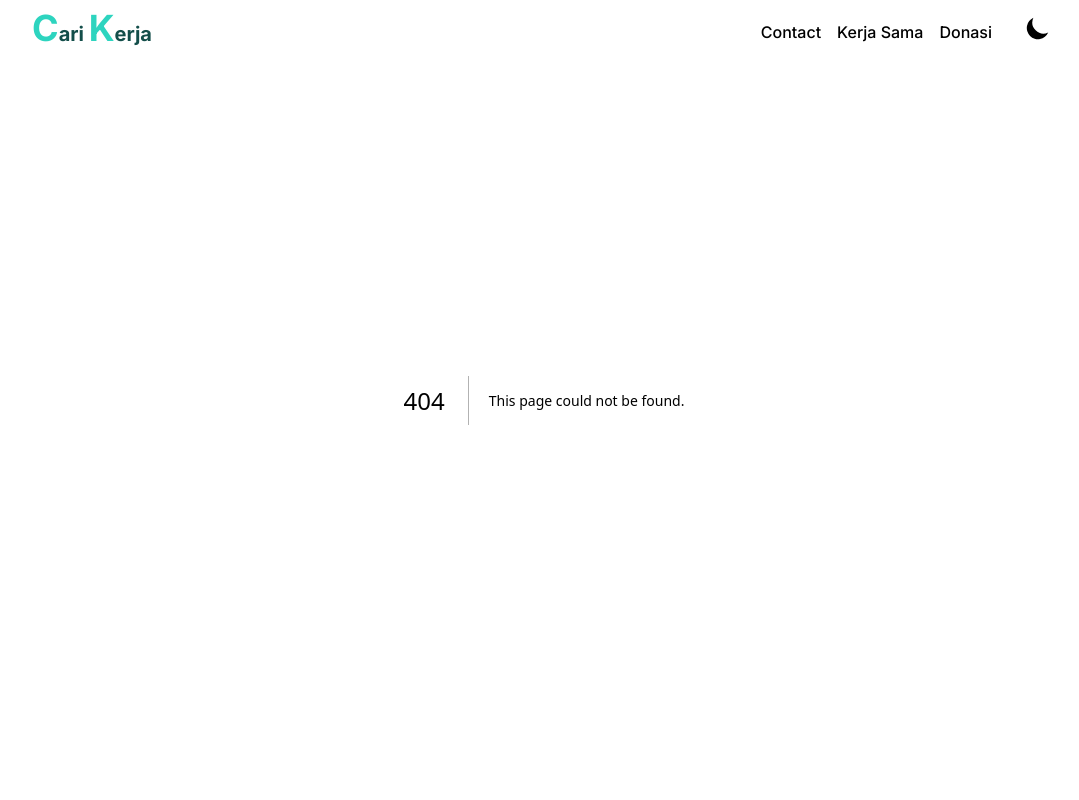
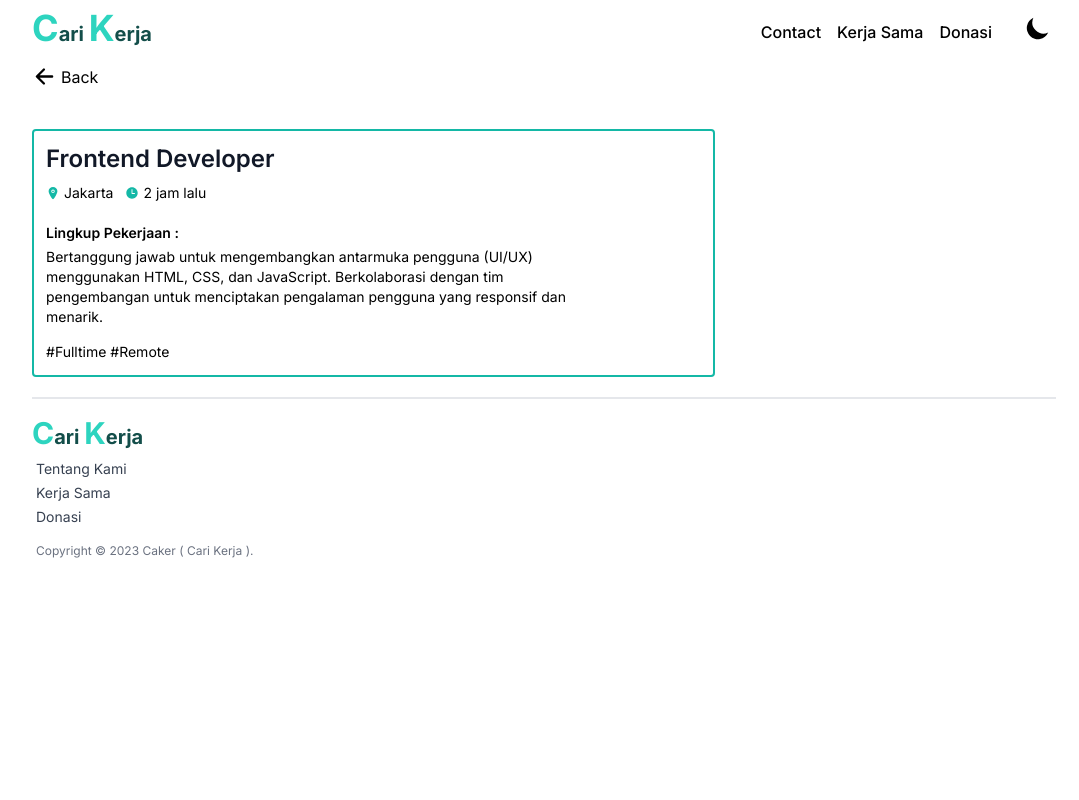
Before and after one commit to STMualim/webcaker, a Next.js app: page /job/1 in a window 1280 px wide. Before the commit this address had no page. Shown: the top 800 px of the page, without its empty margins (96-1175 px from the left). Built offline with nearby package versions, Linux system fonts and the light colour scheme.

Commit message:
add page job detail

```diff
--- /dev/null
+++ b/app/job/[id]/page.tsx
@@ -0,0 +1,59 @@
+"use client";
+import { useParams } from "next/navigation";
+import React, { useEffect, useState } from "react";
+import data from "@/data/jobs";
+import { IoLocation, IoTime, IoArrowBack } from "react-icons/io5";
+import Link from "next/link";
+
+type JobProps = {
+  id: number;
+  name: string;
+  location: string;
+  company: string;
+  posted: string;
+  tags: string[];
+  deskripsi: string;
+};
+
+const JobDetailPage = () => {
+  const { id } = useParams();
+  const [job, setJob] = useState<JobProps>();
+
+  useEffect(() => {
+    const findedData = data.find((data) => data.id === Number(id));
+    setJob(findedData);
+  }, []);
+
+  return <main className="pt-16">
+    <div>
+        <Link href="/" className="flex items-center gap-1">
+            <IoArrowBack size={25} />
+            Back
+        </Link>
+    </div>
+    {job != null ? <div className="mt-10 border-2 border-teal-500 rounded w-8/12 p-3">
+        <h2 className="text-2xl text-gray-900 font-semibold">{job.name}</h2>
+        <div className="flex gap-3 text-sm mt-2">
+            <div className="flex gap-1 items-center">
+                <IoLocation className="text-teal-500" />
+                <span>{job.location}</span>
+            </div>
+            <div className="flex gap-1 items-center">
+                <IoTime className="text-teal-500" />
+                <span>{job.posted}</span>
+            </div>
+        </div>
+        <div className="text-sm mt-5">
+            <h3 className="font-semibold mb-1">Lingkup Pekerjaan :</h3>
+            <p className="w-10/12">{job.deskripsi}</p>
+        </div>
+        <div className="mt-3">
+        {job.tags.map((tag) => (
+            <span className="text-sm" key={tag}>#{tag} </span>
+        ))}
+        </div>
+    </div> : <p>Joba tidak ada</p>}
+  </main>;
+};
+
+export default JobDetailPage;
--- a/components/Banner.tsx
+++ b/components/Banner.tsx
@@ -1,7 +1,12 @@
 import React from 'react'
+import Image from 'next/image'
+
+import banner from '@/assets/banner.webp'
 
 export default function Banner() {
   return (
-    <div className='bg-gray-300 rounded-md h-48 flex items-center justify-center mb-2 lg:h-[400px]'>Loading...</div>
+    <div className='bg-gray-300 rounded-md h-48 mb-2 lg:h-[500px] overflow-hidden shadow'>
+      <Image src={banner} alt='banner' className='h-full w-full' />
+    </div>
   )
 }
--- a/components/Job.tsx
+++ b/components/Job.tsx
@@ -3,15 +3,31 @@ import { RiVerifiedBadgeFill, RiShareFill } from "react-icons/ri";
 import { IoLocation } from "react-icons/io5";
 import Link from "next/link";
 
-export default function Job({ job }: { job: any }) {
+type JobProps = {
+  id: number;
+  name: string;
+  location: string;
+  company: string;
+  posted: string;
+  tags: string[];
+  deskripsi: string;
+}
+
+export default function Job({ job }: { job: JobProps }) {
   return (
-    <Link href={'/'} className="bg-gray-200 hover:bg-gray-100 duration-150 px-5 rounded-md mt-2 block shadow-lg pt-4 mb-4 md:mb-0">
+    <Link
+      href={`job/${job.id}`}
+      className="bg-gray-200 hover:bg-gray-100 duration-150 px-5 rounded-md mt-2 block shadow-lg pt-4 mb-4 md:mb-0"
+    >
       <h1 className="text-2xl font-semibold mb-2 text-gray-900 lg:text-xl">
         {job.name}
       </h1>
       <div className="flex gap-1">
         {job.tags.map((tag: string) => (
-          <span key={tag} className="text-xs bg-gray-300 rounded-full py-1 px-2 font-light lg:text-[10px]">
+          <span
+            key={tag}
+            className="text-xs bg-gray-300 rounded-full py-1 px-2 font-light lg:text-[10px]"
+          >
             {tag}
           </span>
         ))}
--- a/data/jobs.ts
+++ b/data/jobs.ts
@@ -5,7 +5,8 @@ const jobs = [
     location: "Jakarta",
     company: "PT. Indah Banget",
     posted: "2 jam lalu",
-      tags: ["Fulltime", "Remote"]
+    tags: ["Fulltime", "Remote"],
+    deskripsi: "Bertanggung jawab untuk mengembangkan antarmuka pengguna (UI/UX) menggunakan HTML, CSS, dan JavaScript. Berkolaborasi dengan tim pengembangan untuk menciptakan pengalaman pengguna yang responsif dan menarik."
   },
   {
     id: 2,
@@ -13,7 +14,8 @@ const jobs = [
     location: "Bandung",
     company: "Design Studio X",
     posted: "4 jam lalu",
-      tags: ["Fulltime"]
+    tags: ["Fulltime"],
+    deskripsi: "Merancang antarmuka pengguna yang intuitif dan menarik serta pengalaman pengguna yang menyenangkan. Mengembangkan prototipe, wireframe, dan desain visual untuk aplikasi dan situs web."
   },
   {
     id: 3,
@@ -21,7 +23,8 @@ const jobs = [
     location: "Surabaya",
     company: "Tech Innovations Inc.",
     posted: "1 hari lalu",
-      tags: ["Fulltime", "Onsite"]
+    tags: ["Fulltime", "Onsite"],
+    deskripsi: "Mengembangkan perangkat lunak dan sistem menggunakan berbagai bahasa pemrograman dan teknologi. Menganalisis kebutuhan pengguna, merancang solusi, dan mengimplementasikan kode dengan standar pengembangan yang baik."
   },
   {
     id: 4,
@@ -29,7 +32,8 @@ const jobs = [
     location: "Semarang",
     company: "Strategic Solutions Ltd.",
     posted: "2 hari lalu",
-      tags: ["Fulltime", "Onsite"]
+    tags: ["Fulltime", "Onsite"],
+    deskripsi: "Bertanggung jawab atas pengelolaan siklus hidup produk, dari konseptualisasi hingga peluncuran. Mengidentifikasi kebutuhan pasar, menganalisis persaingan, dan memastikan produk memenuhi harapan pengguna."
   },
   {
     id: 5,
@@ -37,7 +41,8 @@ const jobs = [
     location: "Medan",
     company: "Insights Analytics Co.",
     posted: "3 hari lalu",
-      tags: ["Part-time", "Remote"]
+    tags: ["Part-time", "Remote"],
+    deskripsi: "Menganalisis data untuk mendapatkan wawasan bisnis yang berharga. Membersihkan, mengolah, dan memvisualisasikan data untuk mendukung pengambilan keputusan. Memahami tren pasar dan perilaku pengguna."
   },
   {
     id: 6,
@@ -45,7 +50,8 @@ const jobs = [
     location: "Makassar",
     company: "CodeCrafters",
     posted: "1 minggu lalu",
-      tags: ["Fulltime", "Onsite"]
+    tags: ["Fulltime", "Onsite"],
+    deskripsi: "Mengembangkan logika bisnis, pemrosesan data, dan API server menggunakan bahasa pemrograman dan teknologi backend yang relevan. Membangun dan memelihara infrastruktur backend untuk aplikasi dan layanan."
   },
   {
     id: 7,
@@ -53,7 +59,8 @@ const jobs = [
     location: "Denpasar",
     company: "Connectivity Solutions Inc.",
     posted: "2 minggu lalu",
-      tags: ["Fulltime", "Onsite"]
+    tags: ["Fulltime", "Onsite"],
+    deskripsi: "Mengelola dan memelihara jaringan komputer serta sistem koneksi internet. Menangani konfigurasi, pemantauan, dan pemecahan masalah jaringan untuk memastikan kinerja yang optimal."
   },
   {
     id: 8,
@@ -61,7 +68,8 @@ const jobs = [
     location: "Palembang",
     company: "Creative Minds Agency",
     posted: "3 minggu lalu",
-      tags: ["Part-time", "Remote"]
+    tags: ["Part-time", "Remote"],
+    deskripsi: "Menciptakan desain visual yang menarik dan efektif untuk berbagai proyek klien, termasuk branding, promosi, dan materi pemasaran lainnya. Mengembangkan konsep desain dan menghasilkan karya yang berkualitas tinggi."
   },
   {
     id: 9,
@@ -69,7 +77,8 @@ const jobs = [
     location: "Balikpapan",
     company: "App Innovations Co.",
     posted: "1 bulan lalu",
-      tags: ["Fulltime", "Onsite"]
+    tags: ["Fulltime", "Onsite"],
+    deskripsi: "Mengembangkan aplikasi mobile untuk platform Android dan iOS menggunakan berbagai bahasa pemrograman dan kerangka kerja. Memastikan aplikasi memiliki performa dan pengalaman pengguna yang optimal."
   },
   {
     id: 10,
@@ -77,7 +86,8 @@ const jobs = [
     location: "Pekanbaru",
     company: "Testing Solutions Ltd.",
     posted: "1 bulan lalu",
-      tags: ["Fulltime", "Remote"]
+    tags: ["Fulltime", "Remote"],
+    deskripsi: "Melakukan pengujian perangkat lunak untuk mengidentifikasi bug, kesalahan, dan kelemahan. Menguji fungsionalitas, keandalan, kinerja, dan keamanan aplikasi untuk memastikan kualitas produk yang tinggi."
   },
   {
     id: 11,
@@ -85,7 +95,8 @@ const jobs = [
     location: "Yogyakarta",
     company: "IT Systems Management",
     posted: "2 bulan lalu",
-      tags: ["Fulltime", "Onsite"]
+    tags: ["Fulltime", "Onsite"],
+    deskripsi: "Mengelola dan memelihara infrastruktur IT perusahaan, termasuk server, jaringan, dan sistem operasi. Menangani instalasi, konfigurasi, pemeliharaan, dan pemecahan masalah sistem secara efisien."
   },
   {
     id: 12,
@@ -93,7 +104,8 @@ const jobs = [
     location: "Banjarmasin",
     company: "Cloud Solutions Ltd.",
     posted: "2 bulan lalu",
-      tags: ["Fulltime", "Remote"]
+    tags: ["Fulltime", "Remote"],
+    deskripsi: "Bertanggung jawab atas pengembangan, pengelolaan, dan otomatisasi infrastruktur IT menggunakan praktik DevOps. Mengintegrasikan pengembangan perangkat lunak dengan operasi sistem untuk meningkatkan efisiensi dan kinerja."
   },
   {
     id: 13,
@@ -101,7 +113,8 @@ const jobs = [
     location: "Padang",
     company: "Digital Media Agency",
     posted: "3 bulan lalu",
-      tags: ["Part-time", "Remote"]
+    tags: ["Part-time", "Remote"],
+    deskripsi: "Menghasilkan konten yang berkualitas tinggi untuk berbagai platform digital, termasuk situs web, blog, media sosial, dan kampanye pemasaran. Meneliti topik, membuat outline, dan menulis artikel yang informatif dan menarik."
   },
   {
     id: 14,
@@ -109,7 +122,8 @@ const jobs = [
     location: "Manado",
     company: "Project Management Inc.",
     posted: "3 bulan lalu",
-      tags: ["Fulltime", "Onsite"]
+    tags: ["Fulltime", "Onsite"],
+    deskripsi: "Memimpin dan mengelola proyek TI dari awal hingga akhir, termasuk perencanaan, pengembangan, pelaksanaan, dan pengelolaan risiko. Berkomunikasi dengan stakeholder dan tim untuk memastikan proyek berhasil diluncurkan."
   },
   {
     id: 15,
@@ -117,7 +131,8 @@ const jobs = [
     location: "Makassar",
     company: "Sales Solutions Ltd.",
     posted: "4 bulan lalu",
-      tags: ["Fulltime", "Remote"]
+    tags: ["Fulltime", "Remote"],
+    deskripsi: "Bertanggung jawab untuk menjual produk atau layanan perusahaan kepada pelanggan potensial. Mengidentifikasi peluang penjualan, mengembangkan hubungan pelanggan, dan mencapai target penjualan yang ditetapkan."
   },
   {
     id: 16,
@@ -125,7 +140,8 @@ const jobs = [
     location: "Pontianak",
     company: "Customer Care Co.",
     posted: "4 bulan lalu",
-      tags: ["Fulltime", "Onsite"]
+    tags: ["Fulltime", "Onsite"],
+    deskripsi: "Menanggapi pertanyaan, masalah, dan permintaan dukungan dari pelanggan melalui berbagai saluran komunikasi. Menyediakan solusi dan bantuan yang tepat untuk memastikan kepuasan pelanggan yang tinggi."
   },
   {
     id: 17,
@@ -133,7 +149,8 @@ const jobs = [
     location: "Ambon",
     company: "Marketing Solutions Inc.",
     posted: "5 bulan lalu",
-      tags: ["Part-time", "Remote"]
+    tags: ["Part-time", "Remote"],
+    deskripsi: "Membantu dalam perencanaan dan pelaksanaan strategi pemasaran untuk meningkatkan visibilitas merek dan memperoleh pelanggan baru. Mengelola kampanye iklan, acara promosi, dan konten pemasaran."
   },
   {
     id: 18,
@@ -141,7 +158,8 @@ const jobs = [
     location: "Balikpapan",
     company: "Human Resources Ltd.",
     posted: "5 bulan lalu",
-      tags: ["Fulltime", "Onsite"]
+    tags: ["Fulltime", "Onsite"],
+    deskripsi: "Mengelola fungsi sumber daya manusia perusahaan, termasuk rekrutmen, pelatihan, kompensasi, dan kebijakan karyawan. Memastikan kepatuhan hukum dan kesejahteraan karyawan secara keseluruhan."
   },
   {
     id: 19,
@@ -149,7 +167,8 @@ const jobs = [
     location: "Palu",
     company: "Finance Experts Co.",
     posted: "6 bulan lalu",
-      tags: ["Fulltime", "Remote"]
+    tags: ["Fulltime", "Remote"],
+    deskripsi: "Menganalisis data keuangan, menyusun laporan keuangan, dan memberikan rekomendasi strategis untuk memperbaiki kinerja keuangan perusahaan. Mengidentifikasi tren pasar, risiko, dan peluang investasi."
   },
   {
     id: 20,
@@ -157,7 +176,8 @@ const jobs = [
     location: "Samarinda",
     company: "Event Management Ltd.",
     posted: "6 bulan lalu",
-      tags: ["Fulltime", "Onsite"]
+    tags: ["Fulltime", "Onsite"],
+    deskripsi: "Merencanakan, mengatur, dan mengelola berbagai acara perusahaan dan kegiatan promosi. Berkoordinasi dengan vendor, lokasi, dan peserta untuk memastikan acara berjalan lancar dan berhasil."
   },
 ];
 
```
Also changed, not shown: assets/banner.webp (added). Lines whose indentation alone changed are shown as unchanged.
